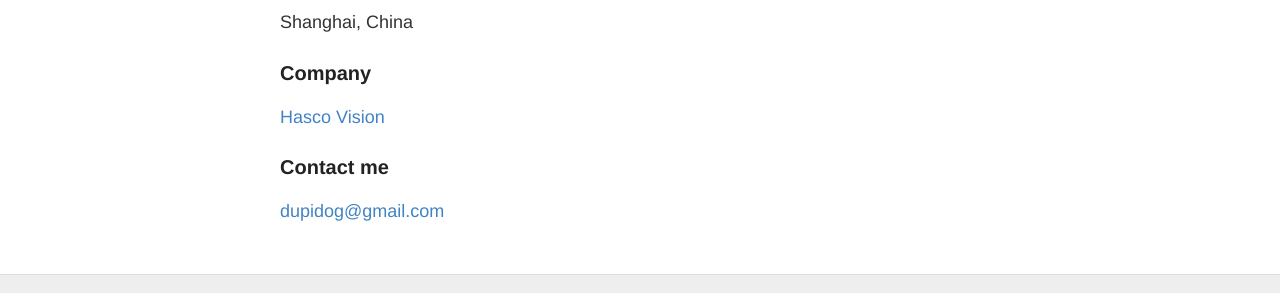
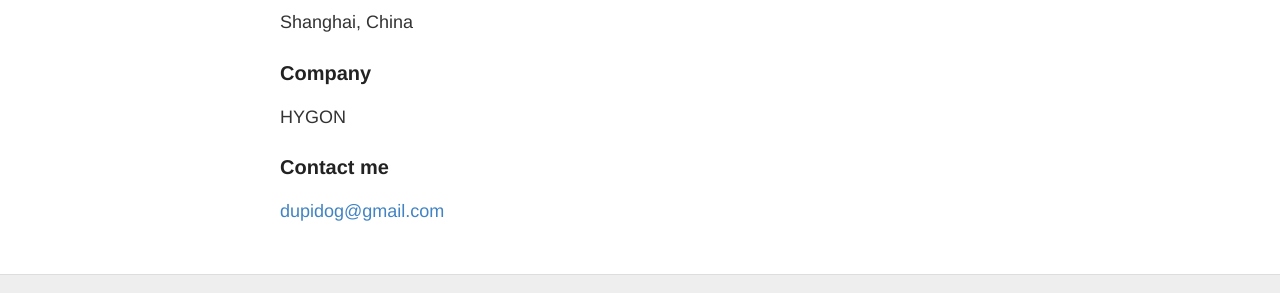
Before and after one commit to dupidog/dupidog.github.io, a Jekyll site: the page built from about.md, in a window 1280 px wide. Shown: the part 336-629 px from the top of the page. Built offline with Jekyll 4.4.1, drawn with Linux system fonts in a browser that asks for light colours.

Commit message:
Update about.md

```diff
--- a/about.md
+++ b/about.md
@@ -12,7 +12,7 @@ Shanghai, China
 
 ### Company
 
-[Hasco Vision](http://www.hascovision.com)
+HYGON
 
 ### Contact me
 
```
